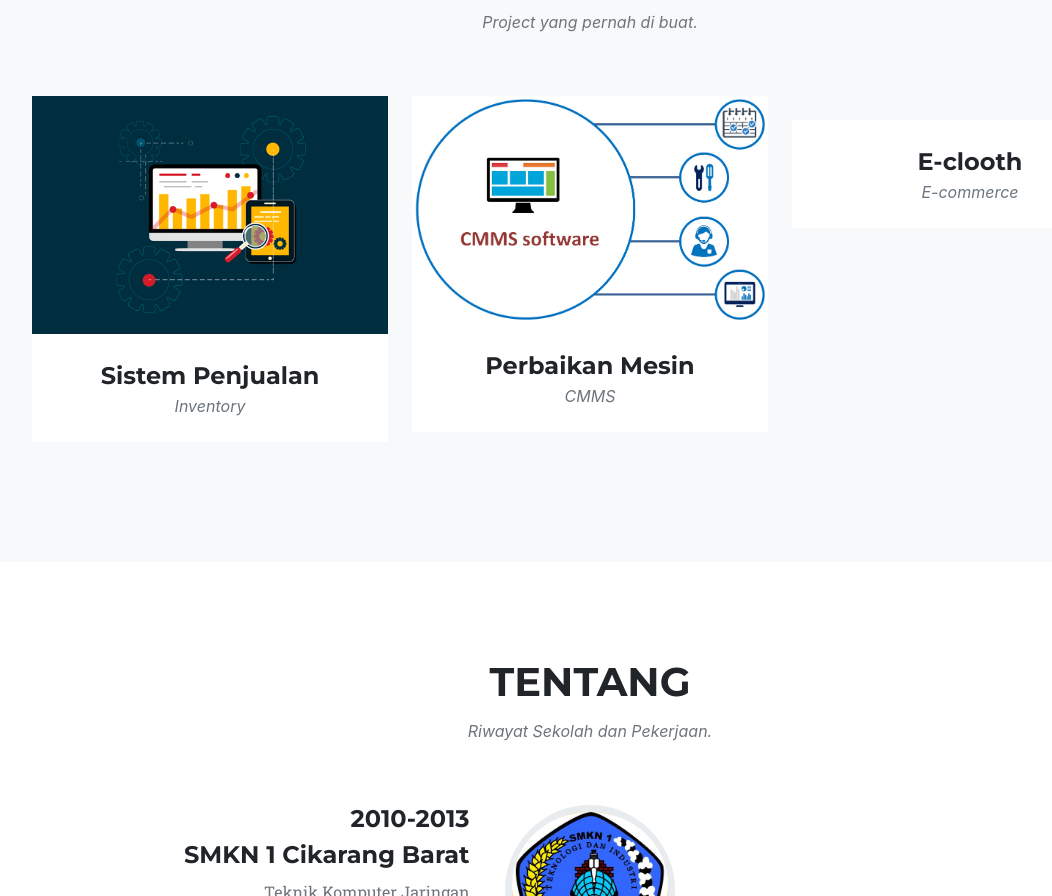
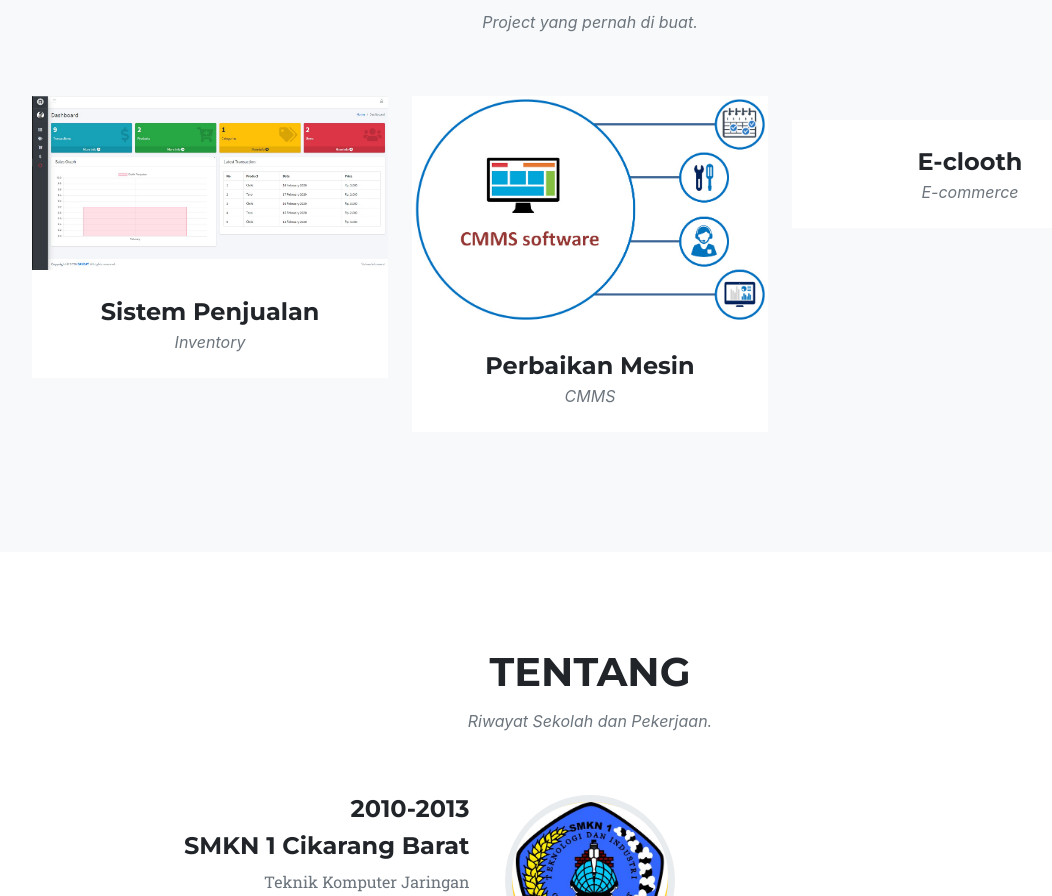
Before and after one commit to 09nurhudaa/09nurhudaa.github.io, a plain HTML site: page index.html in a window 1280 px wide. Shown: the part 1426-2322 px from the top of the page, without its empty margins (50-1102 px from the left). Drawn offline with nearby package versions, Linux system fonts and the light colour scheme; a web font is replaced by a local one.

Commit message:
Update index.html

```diff
--- a/index.html
+++ b/index.html
@@ -90,7 +90,7 @@
                                 <div class="portfolio-hover">
                                     <div class="portfolio-hover-content"><i class="fas fa-plus fa-3x"></i></div>
                                 </div>
-                                <img class="img-fluid" src="assets/img/portfolio/SIP.png" alt="" />
+                                <img class="img-fluid" src="assets/img/portfolio/SIP.jpg" alt="" />
                             </a>
                             <div class="portfolio-caption">
                                 <div class="portfolio-caption-heading">Sistem Penjualan</div>
```
